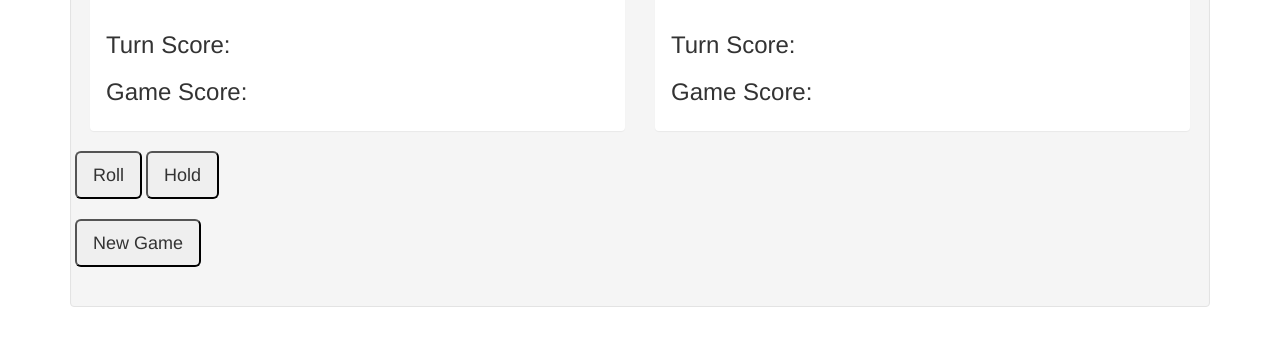
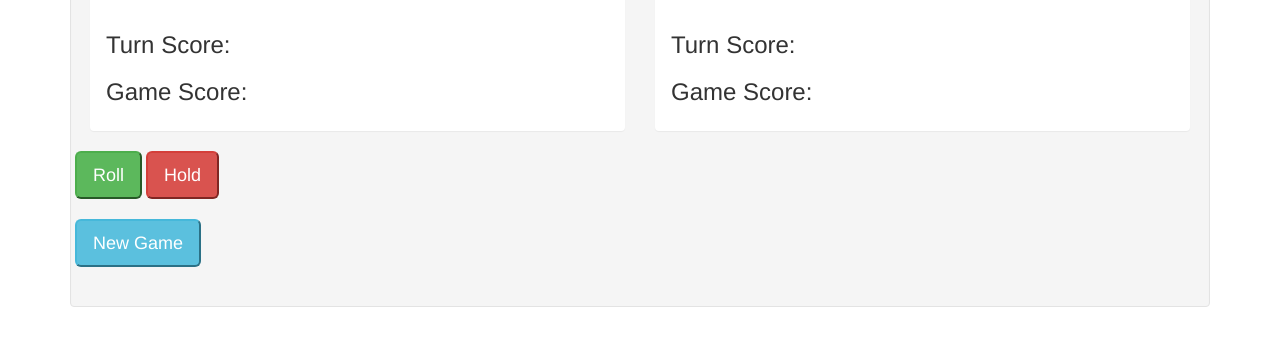
Before and after one commit to Abdullahi001/pigDice, a plain HTML site: page index.html in a window 1280 px wide. Shown: the part 333-678 px from the top of the page. Drawn offline with Linux system fonts and the light colour scheme.

Commit message:
adding bootstrap colors to button

```diff
--- a/index.html
+++ b/index.html
@@ -40,10 +40,10 @@
               </div>
             </div>
 
-            <button class="btn-lg" id="roll"> Roll</button>
-            <button class="btn-lg" id="hold"> Hold</button>
+            <button class="btn-lg btn-success" id="roll"> Roll</button>
+            <button class="btn-lg btn-danger" id="hold"> Hold</button>
             <br><br>
-            <button type="button" class="btn-lg" onclick="location.reload()">New Game</button>
+            <button type="button" class="btn-lg btn-info" onclick="location.reload()">New Game</button>
             <h3><ul id="rolledNumber">
             </ul></h3>
 
```
